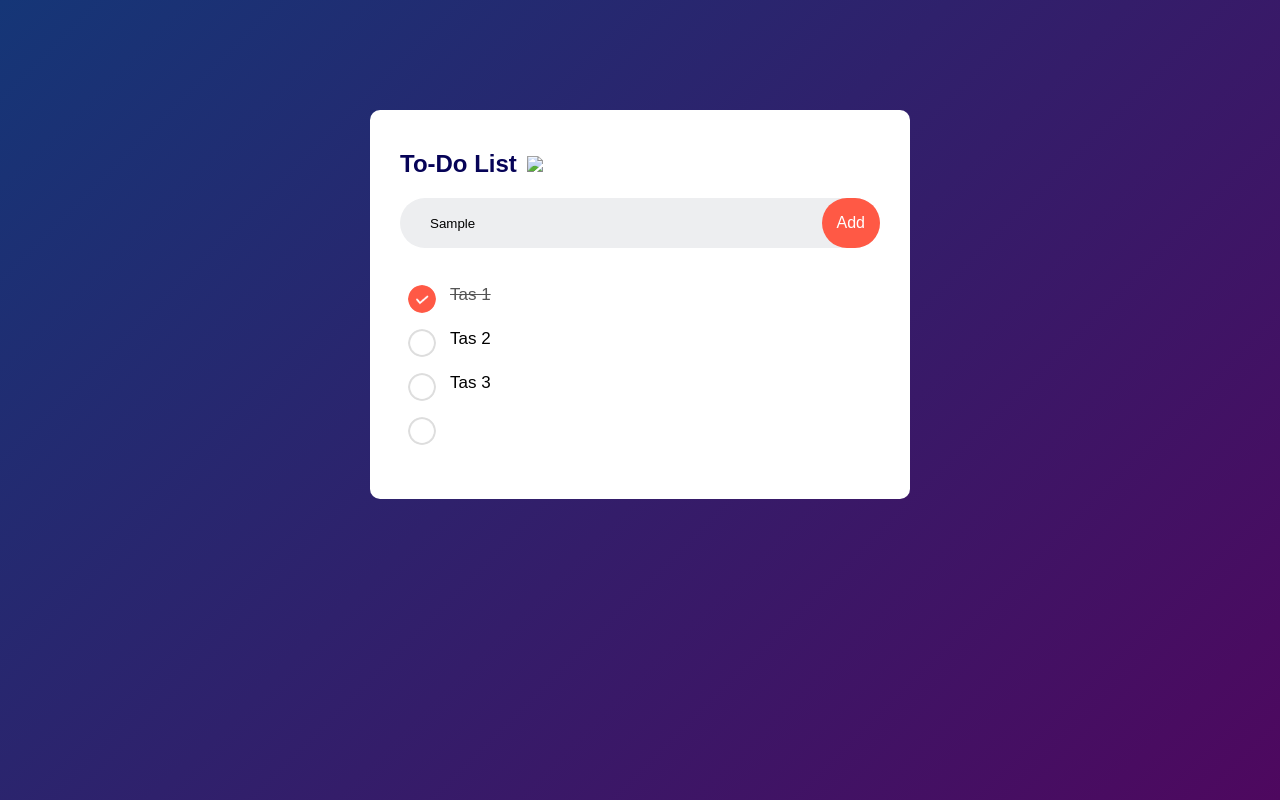
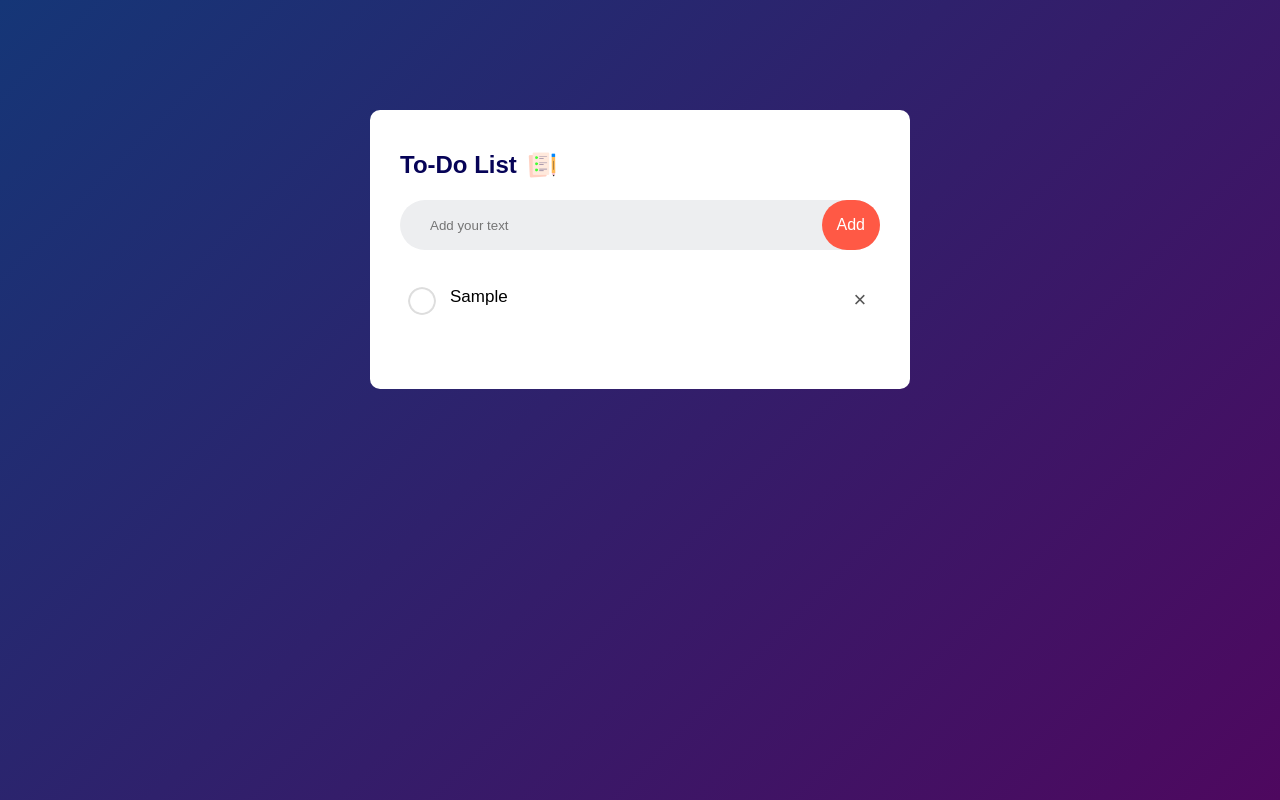
Before and after one commit to RamiiDevX/ToDoListNew, a plain HTML site: page index.html in a window 1280 px wide. Both pictures are taken after typing "Sample" into the empty fields and a click on the button "Add". Drawn offline with Linux system fonts and the light colour scheme.

Commit message:
updated css with span and js with functions of saving and showing tasks

```diff
--- a/index.html
+++ b/index.html
@@ -8,7 +8,7 @@
     <body>
         <div class="container">
             <div class="todo-app">
-                <h2>To-Do List <img src="icon.png"></h2>
+                <h2>To-Do List <img src="images/icon.png"></h2>
                 <div class="row">
                     <input type="text" id="input-box" placeholder="Add your text">
                     <button onclick="addTask()">Add</button>
--- a/script.js
+++ b/script.js
@@ -6,7 +6,33 @@ function addTask() {
     }
     else{
         let li = document.createElement("li");
-        li,innerHTML = inputBox.value;
+        li.innerHTML = inputBox.value;
         ListContainer.appendChild(li);
+        let span = document.createElement("span");
+        span.innerHTML = "\u00d7";
+        li.appendChild(span);
     }
+    inputBox.value = "";
+    saveData();
 }
+
+ListContainer.addEventListener("click", function(e){
+    if(e.target.tagName === "LI"){
+        e.target.classList.toggle("checked");
+        saveData();
+    }
+    else if(e.target.tagName === "SPAN"){
+        e.target.parentElement.remove();
+        saveData();
+    }
+}, false);
+
+function saveData(){
+    localStorage.setItem("data", ListContainer.innerHTML);
+
+}
+
+function showTask(){
+    ListContainer.innerHTML = localStorage.getItem("data");
+}
+showTask();
--- a/style.css
+++ b/style.css
@@ -83,3 +83,18 @@ ul li.checked {
 ul li.checked::before {
     background-image: url(images/checked.png);
 }
+ul li span{
+    position:absolute;
+    right: 0;
+    top: 5px;
+    width: 40px;
+    height: 40px;
+    font-size: 22px;
+    color: #555;
+    line-height: 40px;
+    text-align: center;
+    border-radius: 50%;
+}
+ul li span:hover{
+    background: #edeef0;
+}
```
